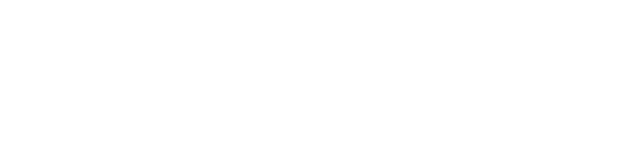
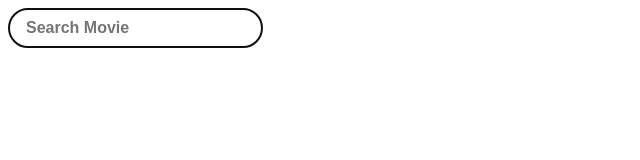
Before and after one commit to rjraghutech/Movies_Details_App, a plain HTML site: page index.html in a window 1280 px wide. Shown: the whole page, without its empty margins (0-640 px from the left). Drawn offline with Linux system fonts and the light colour scheme.

Commit message:
commit 2

```diff
--- a/app.js
+++ b/app.js
@@ -0,0 +1 @@
+// https://api.tvmaze.com/
--- a/index.html
+++ b/index.html
@@ -11,7 +11,9 @@
     </style>
 </head>
 <body>
-
+    <div class="search-cont">
+        <input type="text" name="movie" id="search" placeholder="Search Movie" autofocus>
+    </div>
     <script src="app.js"></script>
 </body>
 </html>
--- a/style.css
+++ b/style.css
@@ -0,0 +1,14 @@
+
+
+#search {
+    border: 3px solid white;
+    border-radius: 25px;
+    padding: 8px 15px;
+    font-weight: 600;
+    font-size: medium;
+
+}
+
+#search:hover {
+    box-shadow: 5px 5px 5px aqua;
+}
```
